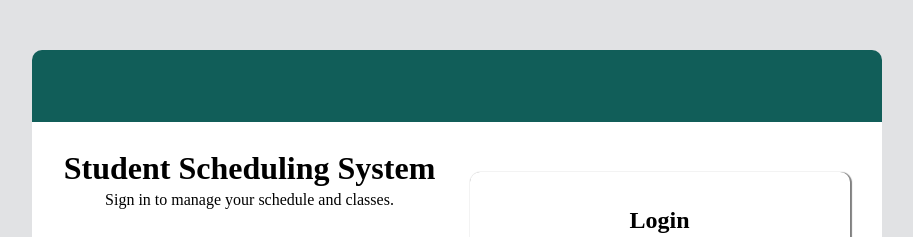
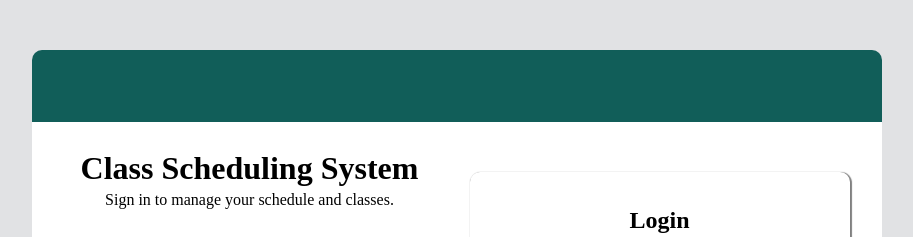
Before and after one commit to jayjay403/Class-Scheduling-Project, a website: page public/index.html in a window 1280 px wide. Shown: the top 237 px of the page, without its empty margins (183-1096 px from the left). Drawn offline with Linux system fonts and the light colour scheme.

Commit message:
update title to Class Scheduling System

```diff
--- a/public/index.html
+++ b/public/index.html
@@ -98,7 +98,7 @@ body{
         <div id="fhead"></div>
         <div id="ContainerM">
             <div id="Container1">
-                <h1>Student Scheduling System</h1>
+                <h1>Class Scheduling System</h1>
                 <p>Sign in to manage your schedule and classes.</p>
             </div>
             <div id="Container2">
```
Also changed, not shown: public/index2.html (+2 -2 lines).
